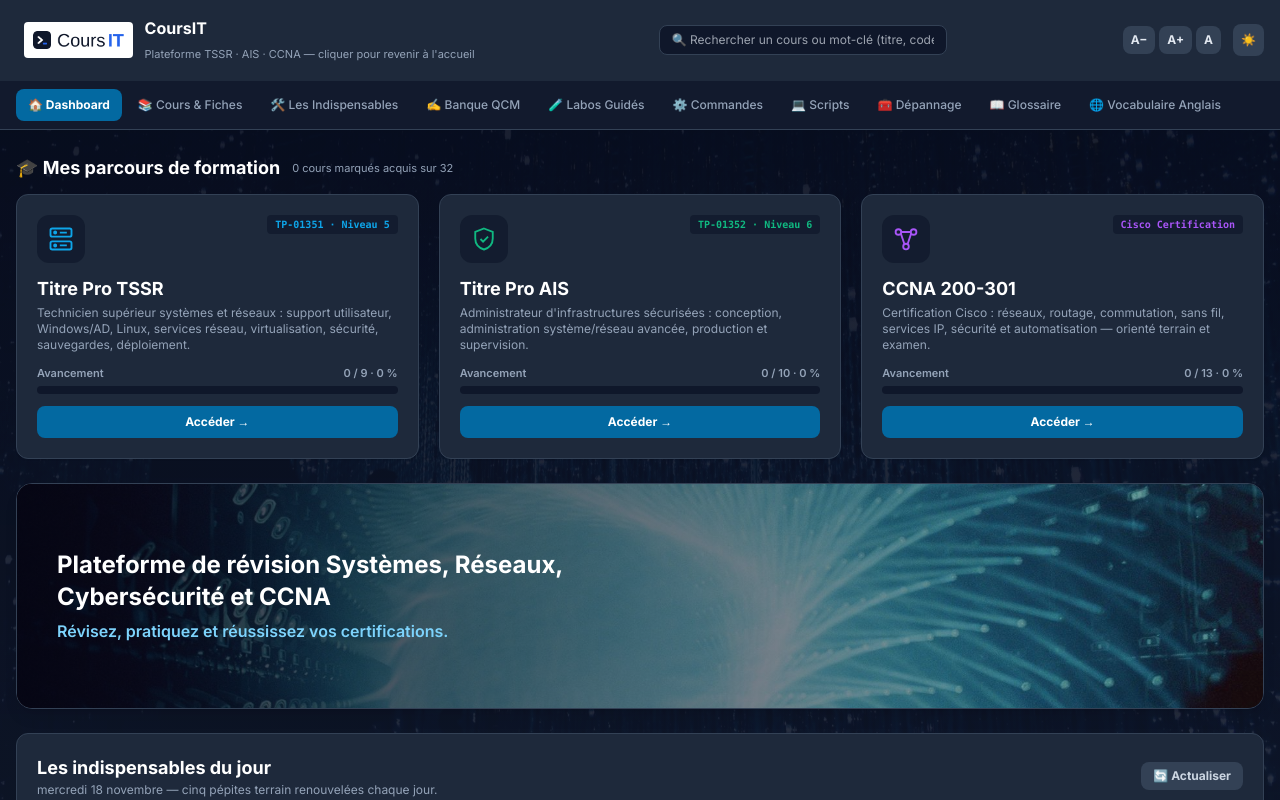
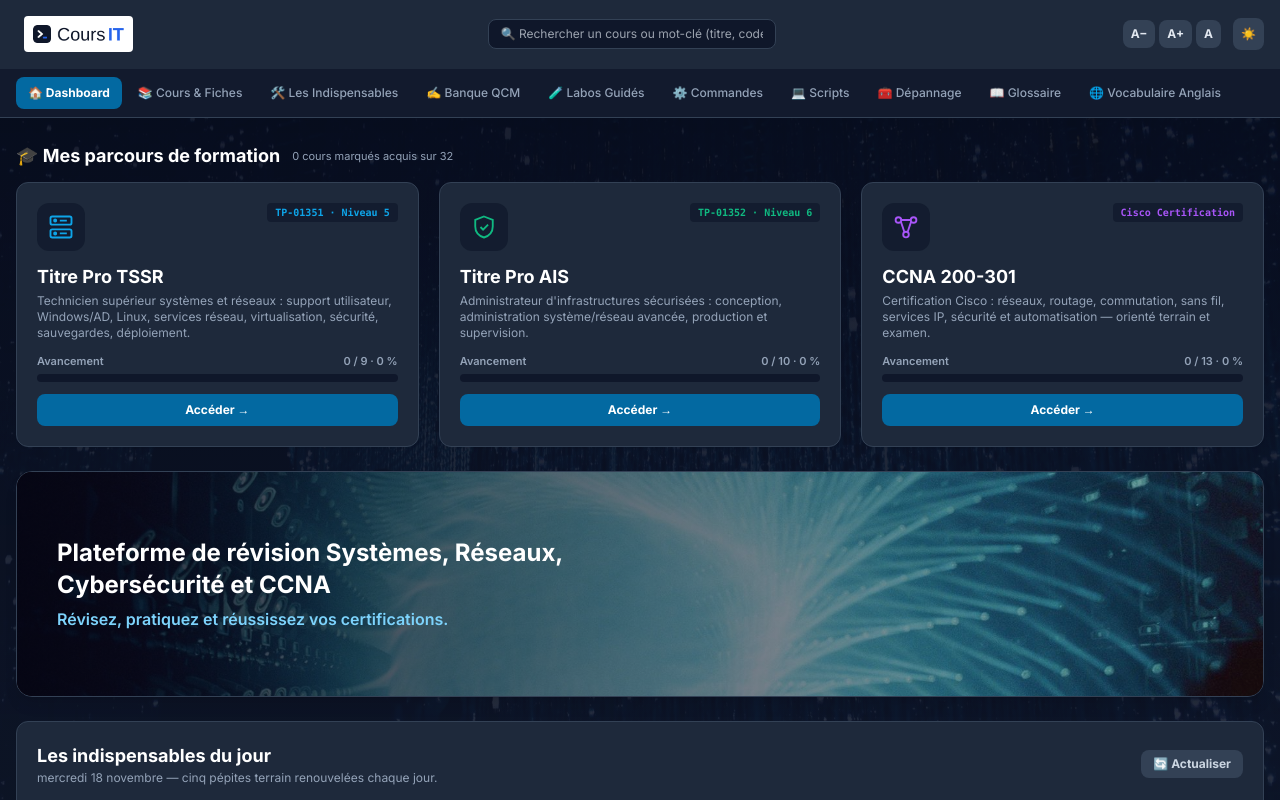
Before and after one commit to herbreteau787-svg/coursit, a React (Vite) app in the folder app/: page / in a window 1280 px wide. Shown: the top 800 px of the page. Built offline with nearby package versions, Linux system fonts and the light colour scheme.

Commit message:
ui: conserver uniquement le logo dans l'en-tete (suppression du titre CoursIT en double)

```diff
--- a/app/src/App.jsx
+++ b/app/src/App.jsx
@@ -2576,10 +2576,6 @@ const QcmSection = ({ qcmData, filterLabel, onFilterChange, filterOptions, showF
                                         IT
                                     </div>
                                 )}
-                                <div>
-                                    <h1 className="font-bold text-base text-slate-900 dark:text-white">CoursIT</h1>
-                                    <span className="text-[11px] text-slate-500 dark:text-slate-400">Plateforme TSSR · AIS · CCNA — cliquer pour revenir à l'accueil</span>
-                                </div>
                             </button>
 
                             {/* Barre de Recherche Plein Texte Dynamic */}
```
